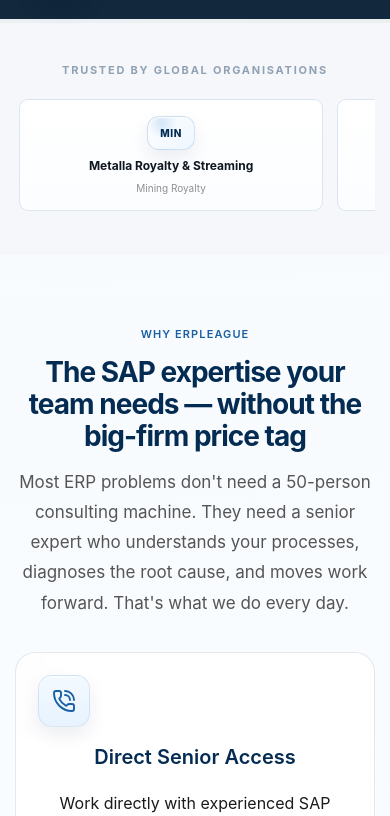
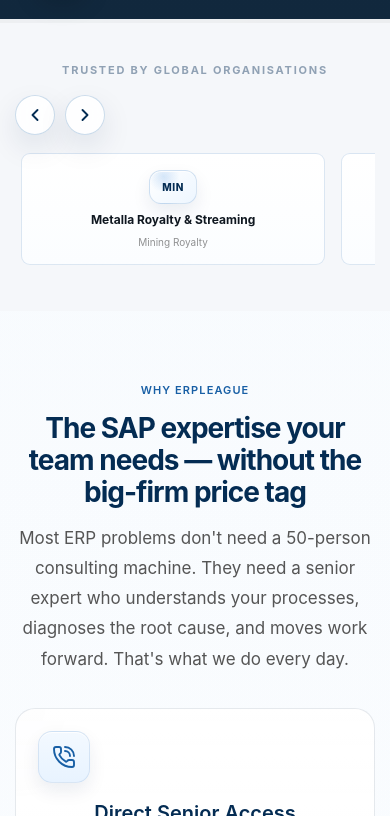
Before and after one commit to A-cube6/erpleagueV2, a Next.js app: page / in a window 390 px wide. Shown: the part 1588-2404 px from the top of the page. Built offline with nearby package versions, Linux system fonts and the light colour scheme.

Commit message:
carousel

```diff
--- a/app/globals.css
+++ b/app/globals.css
@@ -2858,3 +2858,122 @@ body.menu-open {
     flex-basis: 78vw;
   }
 }
+
+
+/* v19 arrow-controlled carousel: replaces visible scrollbar carousels */
+.arrow-carousel {
+  position: relative;
+  margin-top: 12px;
+}
+
+.arrow-carousel-head {
+  display: flex;
+  justify-content: flex-end;
+  align-items: center;
+  margin: -34px 0 14px;
+  pointer-events: none;
+}
+
+.client-trust .arrow-carousel-head {
+  margin-top: -40px;
+}
+
+.arrow-carousel-controls {
+  display: inline-flex;
+  gap: 10px;
+  pointer-events: auto;
+}
+
+.carousel-arrow {
+  display: inline-flex;
+  align-items: center;
+  justify-content: center;
+  width: 42px;
+  height: 42px;
+  border: 1px solid rgba(24, 95, 165, 0.22);
+  border-radius: 999px;
+  color: var(--color-navy);
+  background: rgba(255, 255, 255, 0.88);
+  box-shadow: 0 12px 30px rgba(4, 44, 83, 0.10), inset 0 1px 0 rgba(255,255,255,0.95);
+  backdrop-filter: blur(14px);
+  transition: transform 160ms ease, border-color 160ms ease, box-shadow 160ms ease, background 160ms ease;
+}
+
+.carousel-arrow:hover {
+  transform: translateY(-2px);
+  border-color: rgba(24, 95, 165, 0.38);
+  background: #ffffff;
+  box-shadow: 0 16px 36px rgba(4, 44, 83, 0.14), inset 0 1px 0 rgba(255,255,255,0.95);
+}
+
+.carousel-arrow:active {
+  transform: translateY(0);
+}
+
+.arrow-carousel-track,
+.trusted-carousel,
+.client-outcome-carousel {
+  display: flex;
+  grid-template-columns: none !important;
+  gap: 16px;
+  overflow-x: auto;
+  overscroll-behavior-x: contain;
+  scroll-snap-type: x mandatory;
+  scroll-padding: 6px;
+  padding: 6px 6px 18px;
+  -webkit-overflow-scrolling: touch;
+  scrollbar-width: none;
+  -ms-overflow-style: none;
+}
+
+.arrow-carousel-track::-webkit-scrollbar,
+.trusted-carousel::-webkit-scrollbar,
+.client-outcome-carousel::-webkit-scrollbar {
+  display: none;
+  width: 0;
+  height: 0;
+}
+
+.trusted-carousel .client-logo-card,
+.client-logo-card[data-carousel-card] {
+  flex: 0 0 230px;
+  min-height: 112px;
+  scroll-snap-align: start;
+}
+
+.client-outcome-carousel .client-outcome-card,
+.client-outcome-card[data-carousel-card] {
+  flex: 0 0 min(390px, 86vw);
+  scroll-snap-align: start;
+}
+
+.carousel-heading-row {
+  padding-right: 116px;
+}
+
+.carousel-section-title-row {
+  padding-right: 116px;
+}
+
+@media (max-width: 768px) {
+  .arrow-carousel-head,
+  .client-trust .arrow-carousel-head {
+    margin: 10px 0 12px;
+    justify-content: flex-start;
+  }
+
+  .carousel-heading-row,
+  .carousel-section-title-row {
+    padding-right: 0;
+  }
+
+  .carousel-arrow {
+    width: 40px;
+    height: 40px;
+  }
+
+  .trusted-carousel .client-logo-card,
+  .client-logo-card[data-carousel-card] {
+    flex-basis: 78vw;
+  }
+}
--- a/app/page.tsx
+++ b/app/page.tsx
@@ -1,6 +1,7 @@
 import Link from 'next/link';
 import { ButtonLink } from '@/components/Buttons';
 import { ContactForm } from '@/components/Forms';
+import { ArrowCarousel } from '@/components/ArrowCarousel';
 import { services, industries, serviceThemeClass } from '@/lib/site-data';
 import { Handshake, MapPinned, PhoneCall, Wrench } from 'lucide-react';
 import type { LucideIcon } from 'lucide-react';
@@ -227,10 +228,17 @@ export default function HomePage() {
 
       <section className="client-trust" aria-label="Trusted by global organisations">
         <div className="container">
-          <p className="client-trust-title">Trusted by Global Organisations</p>
-          <div className="client-logo-row client-logo-row-eight trusted-carousel">
+          <div className="carousel-section-title-row">
+            <p className="client-trust-title">Trusted by Global Organisations</p>
+          </div>
+          <ArrowCarousel
+            title="Trusted by Global Organisations"
+            trackClassName="trusted-carousel"
+            ariaLabel="Trusted client carousel"
+          >
             {trustedClients.map((client) => (
               <a
+                data-carousel-card
                 className="client-logo-card client-logo-link"
                 href={client.website}
                 target="_blank"
@@ -245,7 +253,7 @@ export default function HomePage() {
                 <small>{client.sector}</small>
               </a>
             ))}
-          </div>
+          </ArrowCarousel>
         </div>
       </section>
 
@@ -318,11 +326,24 @@ export default function HomePage() {
 
       <section className="section section-gray section-outcomes">
         <div className="container">
-          <p className="eyebrow">Client Outcomes</p>
-          <h2>What we&apos;ve delivered for Australian organisations</h2>
-          <div className="client-outcome-grid client-outcome-carousel" aria-label="Client outcome carousel">
+          <div className="carousel-heading-row">
+            <div>
+              <p className="eyebrow">Client Outcomes</p>
+              <h2>What we&apos;ve delivered for Australian organisations</h2>
+            </div>
+          </div>
+          <ArrowCarousel
+            title="Client Outcomes"
+            trackClassName="client-outcome-carousel"
+            ariaLabel="Client outcome carousel"
+          >
             {clientOutcomes.map((item) => (
-              <Link className={`client-outcome-card client-outcome-link ${item.theme}`} href={item.href} key={item.headline}>
+              <Link
+                data-carousel-card
+                className={`client-outcome-card client-outcome-link ${item.theme}`}
+                href={item.href}
+                key={item.headline}
+              >
                 <span className="client-outcome-sector">{item.sector}</span>
                 <h3>{item.headline}</h3>
                 <p>{item.body}</p>
@@ -330,7 +351,7 @@ export default function HomePage() {
                 <span className="outcome-read-more">View related service →</span>
               </Link>
             ))}
-          </div>
+          </ArrowCarousel>
         </div>
       </section>
 
--- /dev/null
+++ b/components/ArrowCarousel.tsx
@@ -0,0 +1,72 @@
+'use client';
+
+import { ChevronLeft, ChevronRight } from 'lucide-react';
+import { useRef } from 'react';
+import type { ReactNode } from 'react';
+
+type ArrowCarouselProps = {
+  title: string;
+  children: ReactNode;
+  className?: string;
+  trackClassName?: string;
+  ariaLabel?: string;
+};
+
+export function ArrowCarousel({
+  title,
+  children,
+  className = '',
+  trackClassName = '',
+  ariaLabel
+}: ArrowCarouselProps) {
+  const trackRef = useRef<HTMLDivElement>(null);
+
+  const move = (direction: 'prev' | 'next') => {
+    const track = trackRef.current;
+    if (!track) return;
+
+    const firstCard = track.querySelector<HTMLElement>('[data-carousel-card]');
+    const cardWidth = firstCard ? firstCard.offsetWidth : 320;
+    const gap = 18;
+    const amount = cardWidth + gap;
+
+    track.scrollBy({
+      left: direction === 'next' ? amount : -amount,
+      behavior: 'smooth'
+    });
+  };
+
+  return (
+    <div className={`arrow-carousel ${className}`}>
+      <div className="arrow-carousel-head">
+        <div>{title ? <span className="sr-only">{title}</span> : null}</div>
+        <div className="arrow-carousel-controls" aria-label={`${title} carousel controls`}>
+          <button
+            type="button"
+            className="carousel-arrow"
+            aria-label={`Previous ${title}`}
+            onClick={() => move('prev')}
+          >
+            <ChevronLeft size={20} strokeWidth={2.3} />
+          </button>
+          <button
+            type="button"
+            className="carousel-arrow"
+            aria-label={`Next ${title}`}
+            onClick={() => move('next')}
+          >
+            <ChevronRight size={20} strokeWidth={2.3} />
+          </button>
+        </div>
+      </div>
+
+      <div
+        ref={trackRef}
+        className={`arrow-carousel-track ${trackClassName}`}
+        aria-label={ariaLabel || title}
+      >
+        {children}
+      </div>
+    </div>
+  );
+}
```
